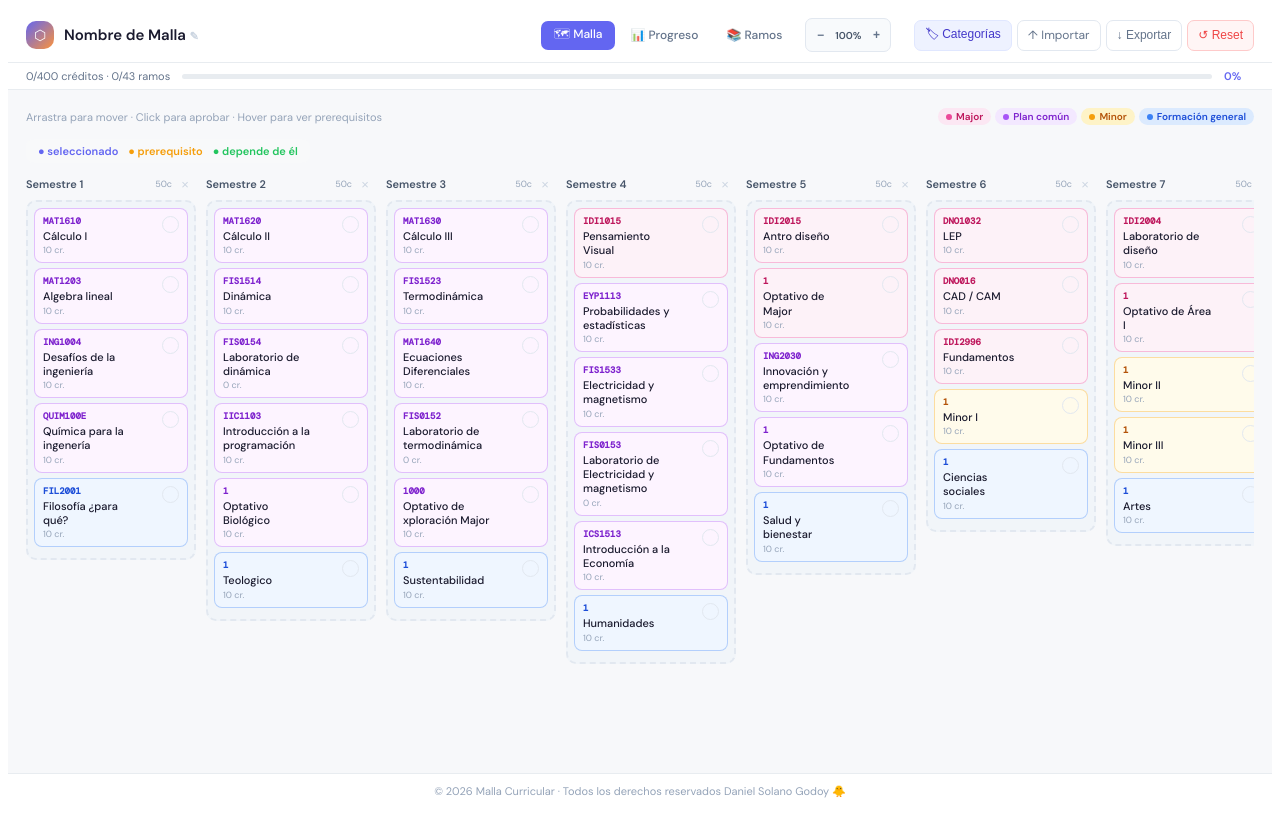
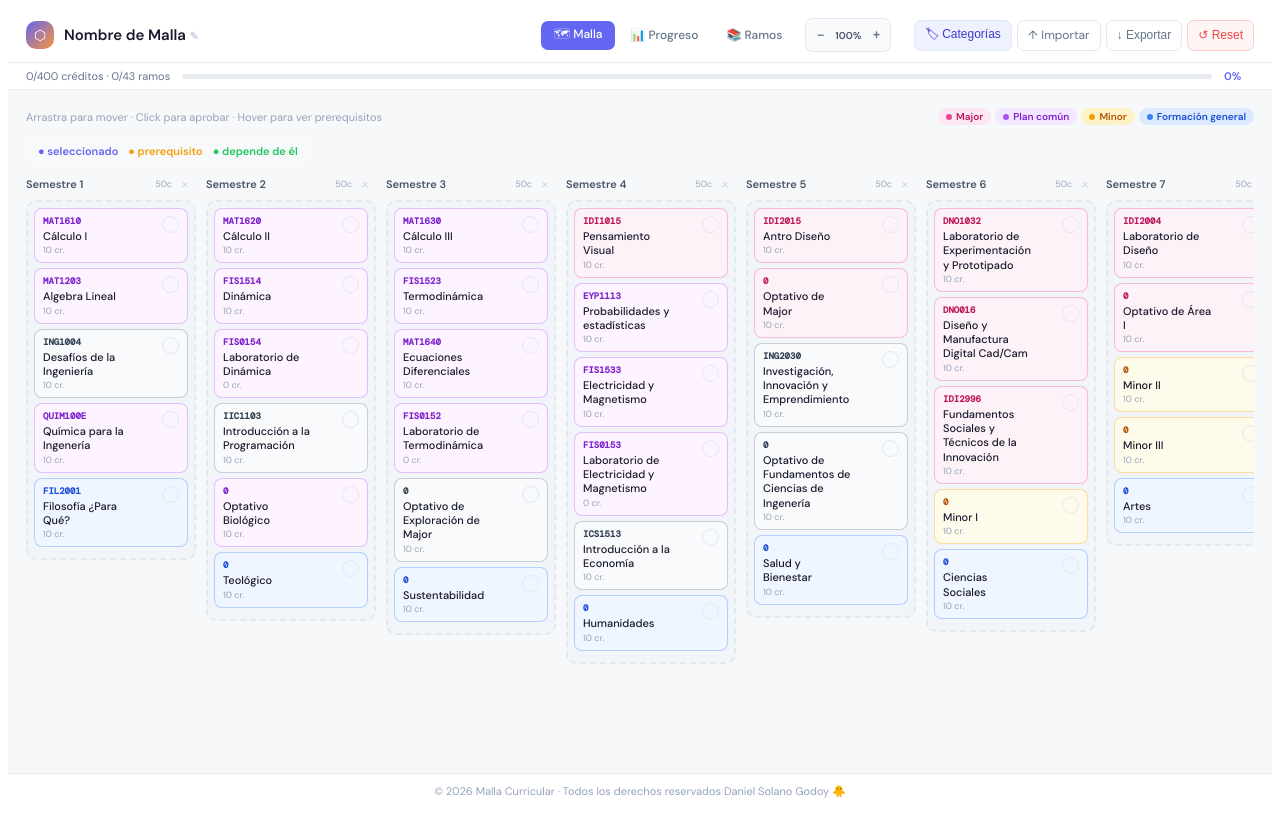
Before and after one commit to PLT-piwi/organizeUniversityMesh, a React (Vite) app: page / in a window 1280 px wide. Built offline with nearby package versions, Linux system fonts and the light colour scheme.

Commit message:
Correct course names and update categories and prereqs

```diff
--- a/src/data/initialCourses.js
+++ b/src/data/initialCourses.js
@@ -9,35 +9,39 @@ export const INITIAL_COURSES = [
   },
   {
     "id": "c1780019553098",
-    "name": "Algebra lineal",
+    "name": "Algebra Lineal",
     "code": "MAT1203",
     "credits": 10,
     "category": "ciencias",
-    "prereqs": []
+    "prereqs": [],
+    "coreqs": []
   },
   {
     "id": "c1780019581569",
-    "name": "Desafíos de la ingeniería",
+    "name": "Desafíos de la Ingeniería",
     "code": "ING1004",
     "credits": 10,
-    "category": "ciencias",
-    "prereqs": []
+    "category": "cat_1780268634615",
+    "prereqs": [],
+    "coreqs": []
   },
   {
     "id": "c1780019624444",
-    "name": "Filosofía ¿para qué?",
+    "name": "Filosofía ¿Para Qué?",
     "code": "FIL2001",
     "credits": 10,
     "category": "cat_1780018257707",
-    "prereqs": []
+    "prereqs": [],
+    "coreqs": []
   },
   {
     "id": "c1780019650998",
-    "name": "Química para la ingenería",
+    "name": "Química para la Ingenería",
     "code": "QUIM100E",
     "credits": 10,
     "category": "ciencias",
-    "prereqs": []
+    "prereqs": [],
+    "coreqs": []
   },
   {
     "id": "c1780019808694",
@@ -56,9 +60,10 @@ export const INITIAL_COURSES = [
     "credits": 10,
     "category": "ciencias",
     "prereqs": [
-      "c1780019511162",
-      "c1780019808694"
-    ]
+      "c1780019808694",
+      "c1780019553098"
+    ],
+    "coreqs": []
   },
   {
     "id": "c1780019909680",
@@ -66,7 +71,13 @@ export const INITIAL_COURSES = [
     "code": "FIS1523",
     "credits": 10,
     "category": "ciencias",
-    "prereqs": []
+    "prereqs": [
+      "c1780019808694"
+    ],
+    "coreqs": [
+      "c1780020320104",
+      "c1780019835743"
+    ]
   },
   {
     "id": "c1780020166076",
@@ -74,7 +85,13 @@ export const INITIAL_COURSES = [
     "code": "FIS1514",
     "credits": 10,
     "category": "ciencias",
-    "prereqs": []
+    "prereqs": [
+      "c1780019511162"
+    ],
+    "coreqs": [
+      "c1780020231467",
+      "c1780019553098"
+    ]
   },
   {
     "id": "c1780020187706",
@@ -82,36 +99,50 @@ export const INITIAL_COURSES = [
     "code": "MAT1640",
     "credits": 10,
     "category": "ciencias",
-    "prereqs": []
+    "prereqs": [
+      "c1780019808694",
+      "c1780019553098"
+    ]
   },
   {
     "id": "c1780020231467",
-    "name": "Laboratorio de dinámica",
+    "name": "Laboratorio de Dinámica",
     "code": "FIS0154",
     "credits": 0,
     "category": "ciencias",
-    "prereqs": []
+    "prereqs": [
+      "c1780019511162"
+    ],
+    "coreqs": [
+      "c1780020166076"
+    ]
   },
   {
     "id": "c1780020320104",
-    "name": "Laboratorio de termodinámica",
+    "name": "Laboratorio de Termodinámica",
     "code": "FIS0152",
     "credits": 0,
     "category": "ciencias",
-    "prereqs": []
+    "prereqs": [
+      "c1780019808694"
+    ],
+    "coreqs": [
+      "c1780019909680"
+    ]
   },
   {
     "id": "c1780020360924",
-    "name": "Optativo de xploración Major",
-    "code": "1000",
+    "name": "Optativo de Exploración de Major",
+    "code": "0",
     "credits": 10,
-    "category": "ciencias",
-    "prereqs": []
+    "category": "cat_1780268634615",
+    "prereqs": [],
+    "coreqs": []
   },
   {
     "id": "c1780020385388",
     "name": "Minor I",
-    "code": "1",
+    "code": "0",
     "credits": 10,
     "category": "gestion",
     "prereqs": []
@@ -119,7 +150,7 @@ export const INITIAL_COURSES = [
   {
     "id": "c1780020393369",
     "name": "Minor II",
-    "code": "1",
+    "code": "0",
     "credits": 10,
     "category": "gestion",
     "prereqs": []
@@ -127,7 +158,7 @@ export const INITIAL_COURSES = [
   {
     "id": "c1780020413451",
     "name": "Minor III",
-    "code": "1",
+    "code": "0",
     "credits": 10,
     "category": "gestion",
     "prereqs": []
@@ -135,7 +166,7 @@ export const INITIAL_COURSES = [
   {
     "id": "c1780020431719",
     "name": "Minor IV",
-    "code": "1",
+    "code": "o",
     "credits": 10,
     "category": "gestion",
     "prereqs": []
@@ -143,7 +174,7 @@ export const INITIAL_COURSES = [
   {
     "id": "c1780020444781",
     "name": "Minor V",
-    "code": "1",
+    "code": "0",
     "credits": 10,
     "category": "gestion",
     "prereqs": []
@@ -154,35 +185,48 @@ export const INITIAL_COURSES = [
     "code": "IDI1015",
     "credits": 10,
     "category": "diseno",
-    "prereqs": []
+    "prereqs": [
+      "c1780021111767",
+      "c1780019581569"
+    ],
+    "coreqs": []
   },
   {
     "id": "c1780020485015",
-    "name": "Antro diseño",
+    "name": "Antro Diseño",
     "code": "IDI2015",
     "credits": 10,
     "category": "diseno",
-    "prereqs": []
+    "prereqs": [
+      "c1780020474195",
+      "c1780019581569"
+    ],
+    "coreqs": []
   },
   {
     "id": "c1780020497761",
-    "name": "Laboratorio de diseño",
+    "name": "Laboratorio de Diseño",
     "code": "IDI2004",
     "credits": 10,
     "category": "diseno",
-    "prereqs": []
+    "prereqs": [
+      "c1780020485015",
+      "c1780019581569"
+    ],
+    "coreqs": []
   },
   {
     "id": "c1780020507589",
-    "name": "LEP",
+    "name": "Laboratorio de Experimentación y Prototipado",
     "code": "DNO1032",
     "credits": 10,
     "category": "diseno",
-    "prereqs": []
+    "prereqs": [],
+    "coreqs": []
   },
   {
     "id": "c1780020519284",
-    "name": "CAD / CAM",
+    "name": "Diseño y Manufactura Digital Cad/Cam",
     "code": "DNO016",
     "credits": 10,
     "category": "diseno",
@@ -190,16 +234,19 @@ export const INITIAL_COURSES = [
   },
   {
     "id": "c1780020535337",
-    "name": "Fundamentos",
+    "name": "Fundamentos Sociales y Técnicos de la Innovación",
     "code": "IDI2996",
     "credits": 10,
     "category": "diseno",
-    "prereqs": []
+    "prereqs": [
+      "c1780020474195"
+    ],
+    "coreqs": []
   },
   {
     "id": "c1780020585627",
     "name": "Optativo de Área I",
-    "code": "1",
+    "code": "0",
     "credits": 10,
     "category": "diseno",
     "prereqs": []
@@ -207,39 +254,43 @@ export const INITIAL_COURSES = [
   {
     "id": "c1780020597697",
     "name": "Optativo de Área II",
-    "code": "1",
+    "code": "0",
     "credits": 10,
     "category": "diseno",
     "prereqs": []
   },
   {
     "id": "c1780020648690",
-    "name": "Capstone",
+    "name": "Tecnología, Emprendimiento y Diseño",
     "code": "IDI2025",
     "credits": 10,
     "category": "diseno",
-    "prereqs": []
+    "prereqs": [
+      "c1780020497761",
+      "c1780020485015"
+    ],
+    "coreqs": []
   },
   {
     "id": "c1780020682948",
     "name": "Optativo de Major",
-    "code": "1",
+    "code": "0",
     "credits": 10,
     "category": "diseno",
     "prereqs": []
   },
   {
     "id": "c1780020718570",
-    "name": "Teologico",
-    "code": "1",
+    "name": "Teológico",
+    "code": "0",
     "credits": 10,
     "category": "cat_1780018257707",
     "prereqs": []
   },
   {
     "id": "c1780020729628",
-    "name": "Salud y bienestar",
-    "code": "1",
+    "name": "Salud y Bienestar",
+    "code": "0",
     "credits": 10,
     "category": "cat_1780018257707",
     "prereqs": []
@@ -247,7 +298,7 @@ export const INITIAL_COURSES = [
   {
     "id": "c1780020755565",
     "name": "Humanidades",
-    "code": "1",
+    "code": "0",
     "credits": 10,
     "category": "cat_1780018257707",
     "prereqs": []
@@ -255,23 +306,23 @@ export const INITIAL_COURSES = [
   {
     "id": "c1780020788581",
     "name": "Sustentabilidad",
-    "code": "1",
+    "code": "0",
     "credits": 10,
     "category": "cat_1780018257707",
     "prereqs": []
   },
   {
     "id": "c1780020836821",
-    "name": "FG Libre",
-    "code": "1",
+    "name": "Formación General Libre",
+    "code": "0",
     "credits": 10,
     "category": "cat_1780018257707",
     "prereqs": []
   },
   {
     "id": "c1780020860741",
-    "name": "Ciencias sociales",
-    "code": "1",
+    "name": "Ciencias Sociales",
+    "code": "0",
     "credits": 10,
     "category": "cat_1780018257707",
     "prereqs": []
@@ -279,7 +330,7 @@ export const INITIAL_COURSES = [
   {
     "id": "c1780020888364",
     "name": "Artes",
-    "code": "1",
+    "code": "0",
     "credits": 10,
     "category": "cat_1780018257707",
     "prereqs": []
@@ -287,18 +338,23 @@ export const INITIAL_COURSES = [
   {
     "id": "c1780020962035",
     "name": "Optativo Biológico",
-    "code": "1",
+    "code": "0",
     "credits": 10,
     "category": "ciencias",
     "prereqs": []
   },
   {
     "id": "c1780021006719",
-    "name": "Electricidad y magnetismo",
+    "name": "Electricidad y Magnetismo",
     "code": "FIS1533",
     "credits": 10,
     "category": "ciencias",
-    "prereqs": []
+    "prereqs": [
+      "c1780019835743"
+    ],
+    "coreqs": [
+      "c1780021071943"
+    ]
   },
   {
     "id": "c1780021055442",
@@ -306,46 +362,58 @@ export const INITIAL_COURSES = [
     "code": "EYP1113",
     "credits": 10,
     "category": "ciencias",
-    "prereqs": []
+    "prereqs": [
+      "c1780019835743"
+    ],
+    "coreqs": []
   },
   {
     "id": "c1780021071943",
-    "name": "Laboratorio de Electricidad y magnetismo",
+    "name": "Laboratorio de Electricidad y Magnetismo",
     "code": "FIS0153",
     "credits": 0,
     "category": "ciencias",
-    "prereqs": []
+    "prereqs": [],
+    "coreqs": [
+      "c1780021006719"
+    ]
   },
   {
     "id": "c1780021111767",
-    "name": "Introducción a la programación",
+    "name": "Introducción a la Programación",
     "code": "IIC1103",
     "credits": 10,
-    "category": "ciencias",
-    "prereqs": []
+    "category": "cat_1780268634615",
+    "prereqs": [],
+    "coreqs": []
   },
   {
     "id": "c1780021150169",
     "name": "Introducción a la Economía",
     "code": "ICS1513",
     "credits": 10,
-    "category": "ciencias",
-    "prereqs": []
+    "category": "cat_1780268634615",
+    "prereqs": [],
+    "coreqs": [
+      "c1780019808694"
+    ]
   },
   {
     "id": "c1780021184944",
-    "name": "Innovación y emprendimiento",
+    "name": "Investigación, Innovación y Emprendimiento",
     "code": "ING2030",
     "credits": 10,
-    "category": "ciencias",
-    "prereqs": []
+    "category": "cat_1780268634615",
+    "prereqs": [],
+    "coreqs": []
   },
   {
     "id": "c1780021230418",
-    "name": "Optativo de Fundamentos",
-    "code": "1",
+    "name": "Optativo de Fundamentos  de Ciencias de Ingenería",
+    "code": "0",
     "credits": 10,
-    "category": "ciencias",
-    "prereqs": []
+    "category": "cat_1780268634615",
+    "prereqs": [],
+    "coreqs": []
   }
 ];
```
